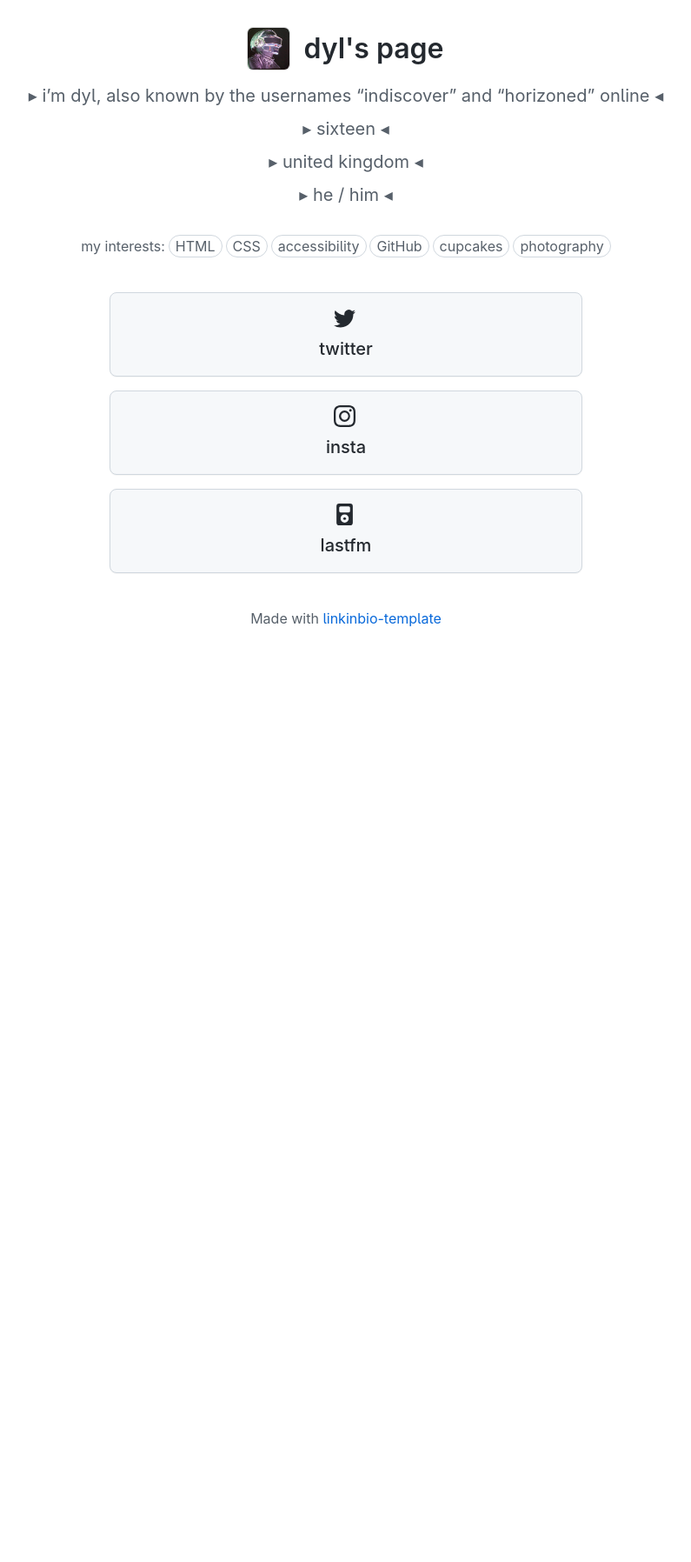
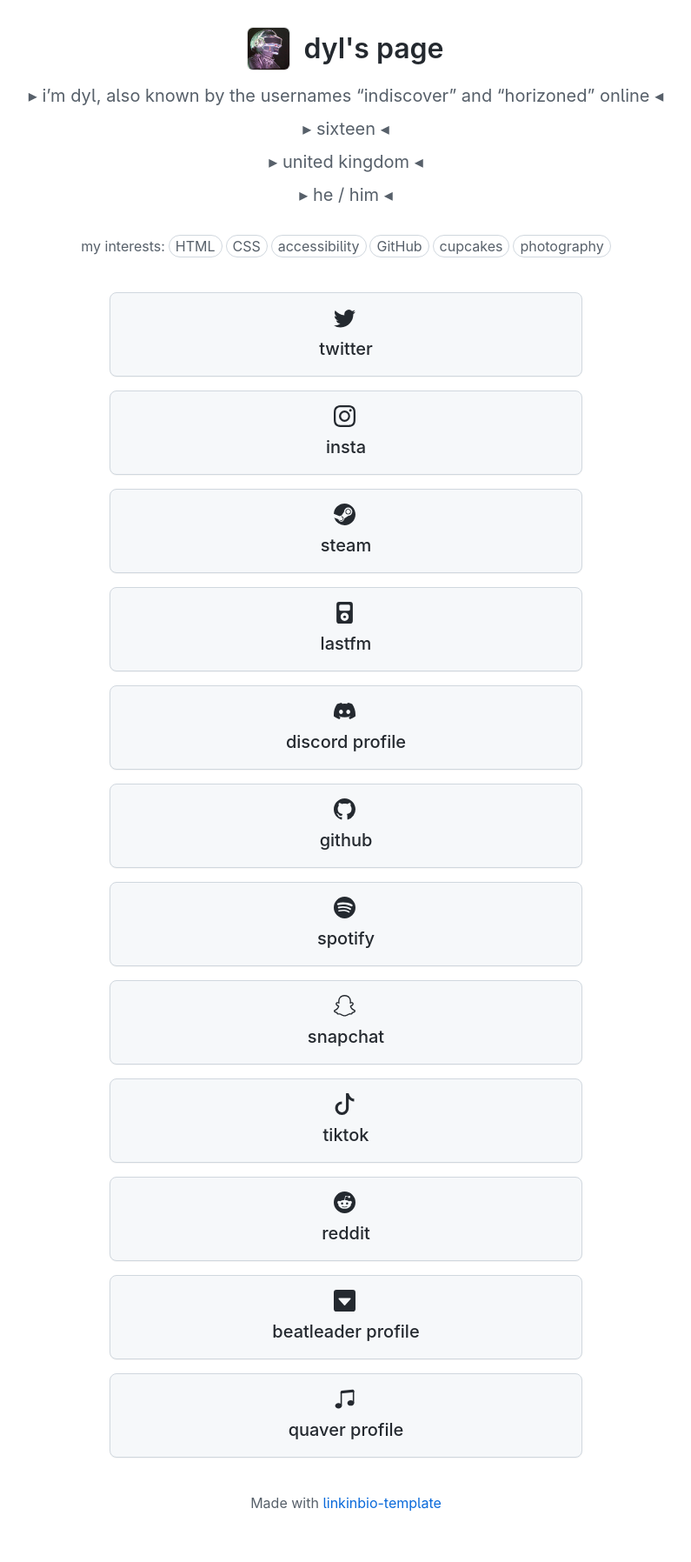
Before and after one commit to indiscovering/indiscover.me, a Jekyll site: the page built from index.md, in a window 1280 px wide. Shown: the whole page at 87% size, without its empty margins (242-1037 px from the left). Built offline with Jekyll 4.4.1, drawn with Linux system fonts in a browser that asks for light colours; our own code applies the rules of GitHub Pages for plain Markdown files; before the commit the page ends 900 px from its top, so only the background shows below that.

Commit message:
Update links.yml

```diff
--- a/_data/links.yml
+++ b/_data/links.yml
@@ -6,6 +6,42 @@
   url: https://www.instagram.com/indiscovering
   icon: instagram
 
+- text: steam
+  url: https://steamcommunity.com/id/indiscover
+  icon: steam
+
 - text: lastfm
   url: https://www.last.fm/user/horizoned
   icon: music-player-fill
+
+- text: discord profile
+  url: https://discord.com/users/345581101302939648
+  icon: discord
+
+- text: github
+  url: https://github.com/indiscovering
+  icon: github
+
+- text: spotify
+  url: https://open.spotify.com/user/_stolen_memes_
+  icon: spotify
+
+- text: snapchat
+  url: https://www.snapchat.com/add/indiscover
+  icon: snapchat
+
+- text: tiktok
+  url: https://www.tiktok.com/@indiscover
+  icon: tiktok
+
+- text: reddit
+  url: https://www.reddit.com/user/indiscovering/
+  icon: reddit
+
+- text: beatleader profile
+  url: https://beatleader.xyz/u/indiscover
+  icon: caret-down-square-fill
+
+- text: quaver profile
+  url: https://quavergame.com/user/207530
+  icon: music-note-beamed
```
